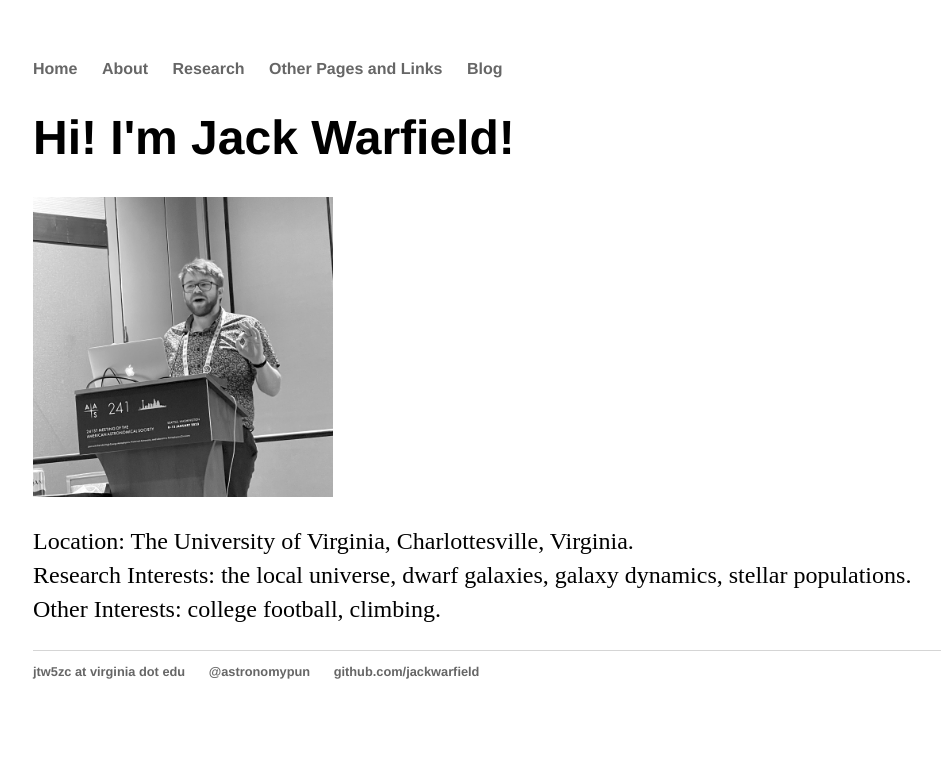
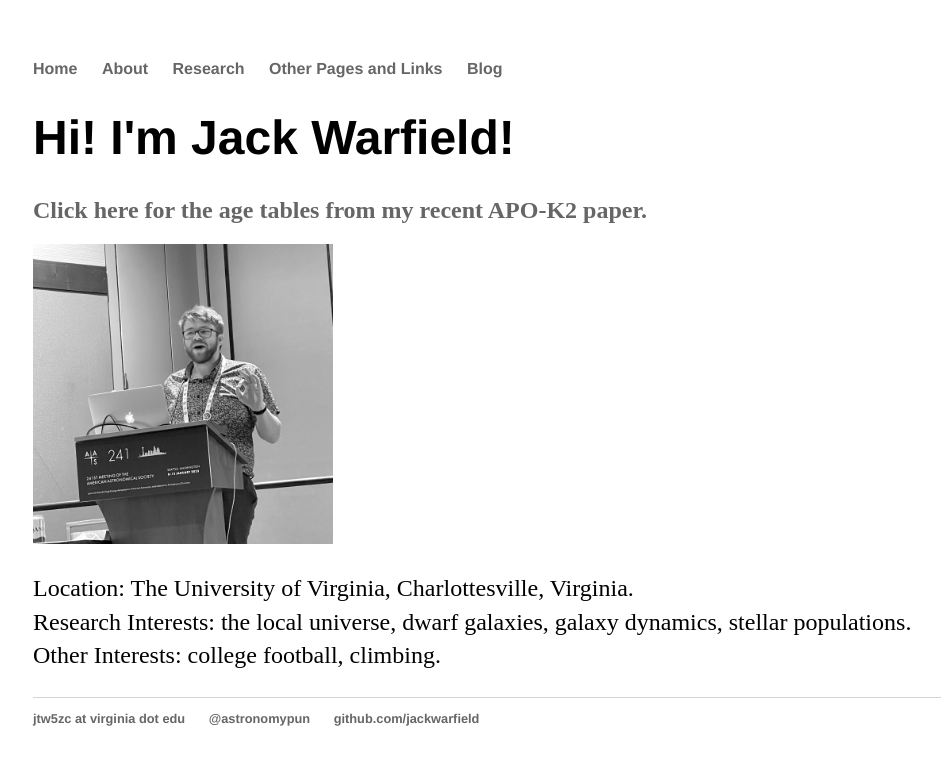
Before and after one commit to jackwarfield/jackwarfield.github.io, a Jekyll site: the page built from index.html, in a window 1280 px wide. Shown: the top 765 px of the page, without its empty margins (127-1068 px from the left). Built offline with Jekyll 4.4.1, drawn with Linux system fonts in a browser that asks for light colours.

Commit message:
link to age tables on github

```diff
--- a/index.html
+++ b/index.html
@@ -4,6 +4,7 @@ title: Jack Warfield
 ---
 <div class="blurb">
 	<h1>Hi! I'm Jack Warfield!</h1>
+	<h2><a href='https://github.com/jackwarfield/APO-K2/tree/ages/ages'>Click here for the age tables from my recent APO-K2 paper.</a></h2>
 	<img src='images/jack-at-aas.jpg' style="width:300px;height:300px;" alt="Me speaking at AAS 241 in Seattle. January, 2023.">
 
 	<p>
```
